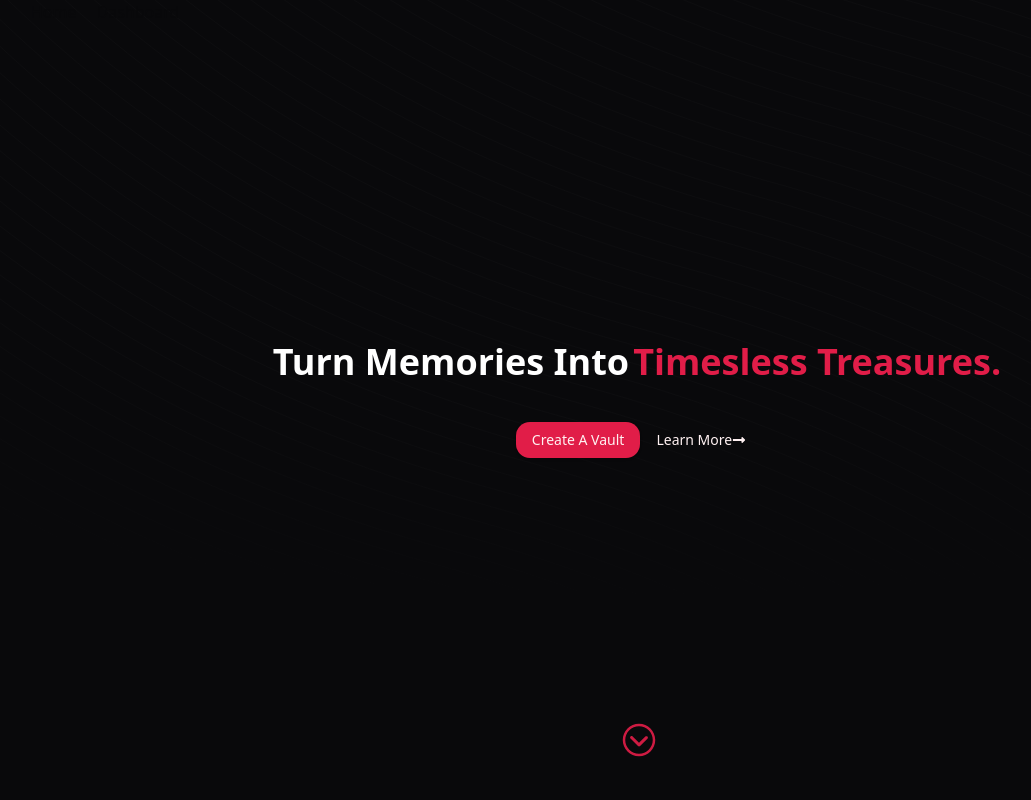
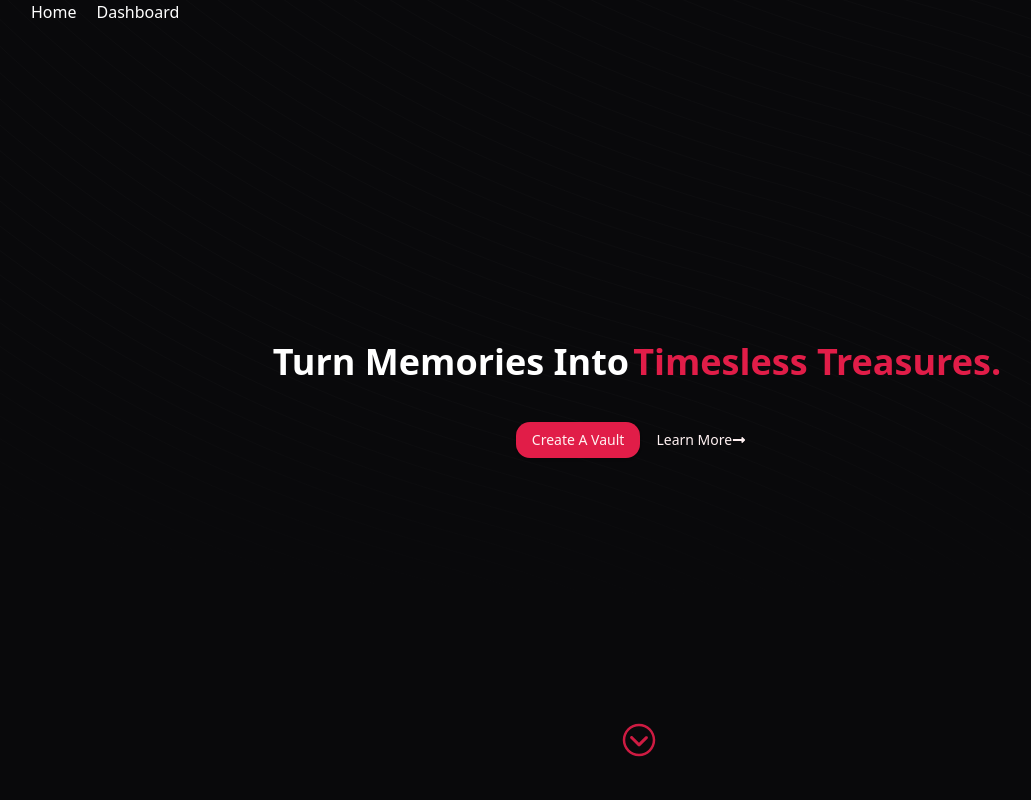
Before and after one commit to marcoff-33/Viternity, a Next.js app: page / in a window 1280 px wide. Shown: the top 800 px of the page, without its empty margins (1-1032 px from the left). Built offline with nearby package versions, Linux system fonts and the light colour scheme.

Commit message:
fix: minor text color fix

```diff
--- a/src/components/Navbar.tsx
+++ b/src/components/Navbar.tsx
@@ -3,7 +3,7 @@ import React from "react";
 export default function Navbar() {
   return (
     <div className="container flex justify-between items-center absolute z-50">
-      <div className="flex gap-5">
+      <div className="text-white flex gap-5">
         <a href="/">Home</a>
         <a href="/">Dashboard</a>
       </div>
```
